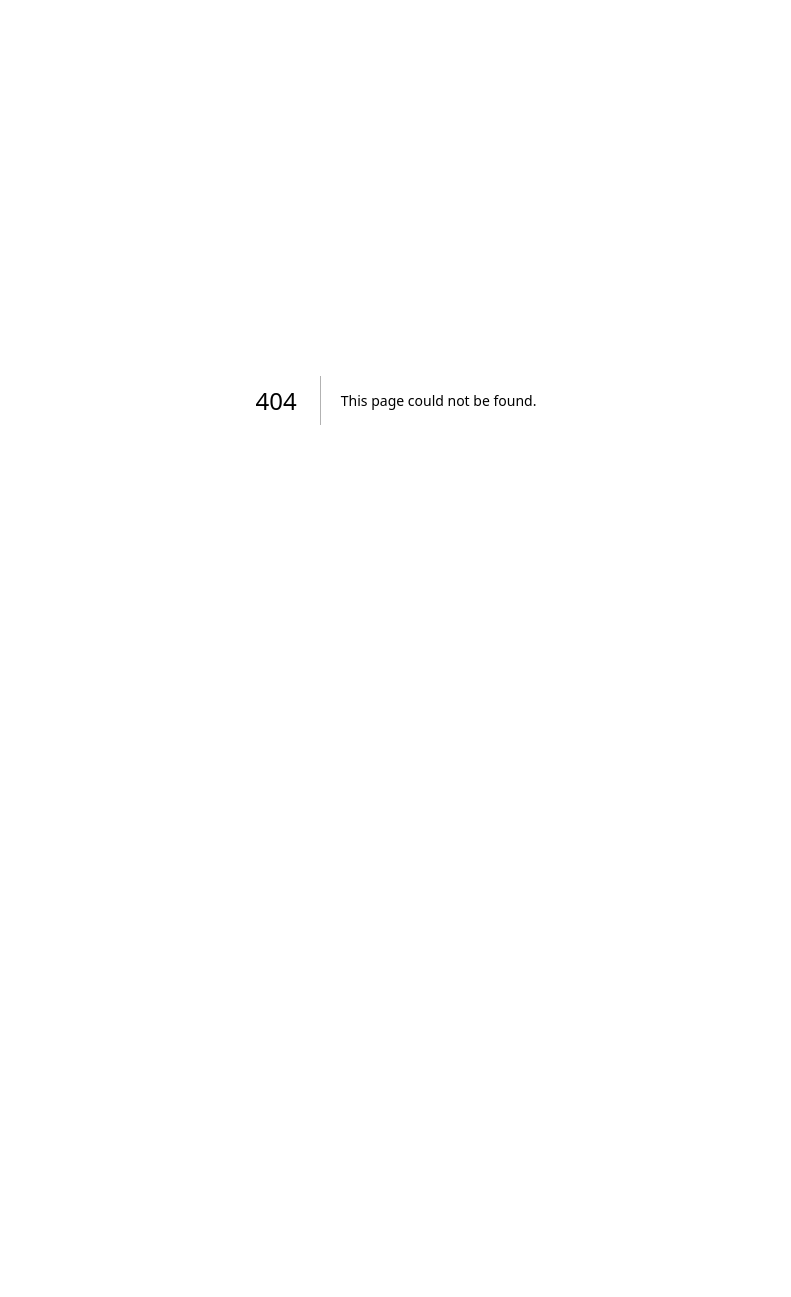
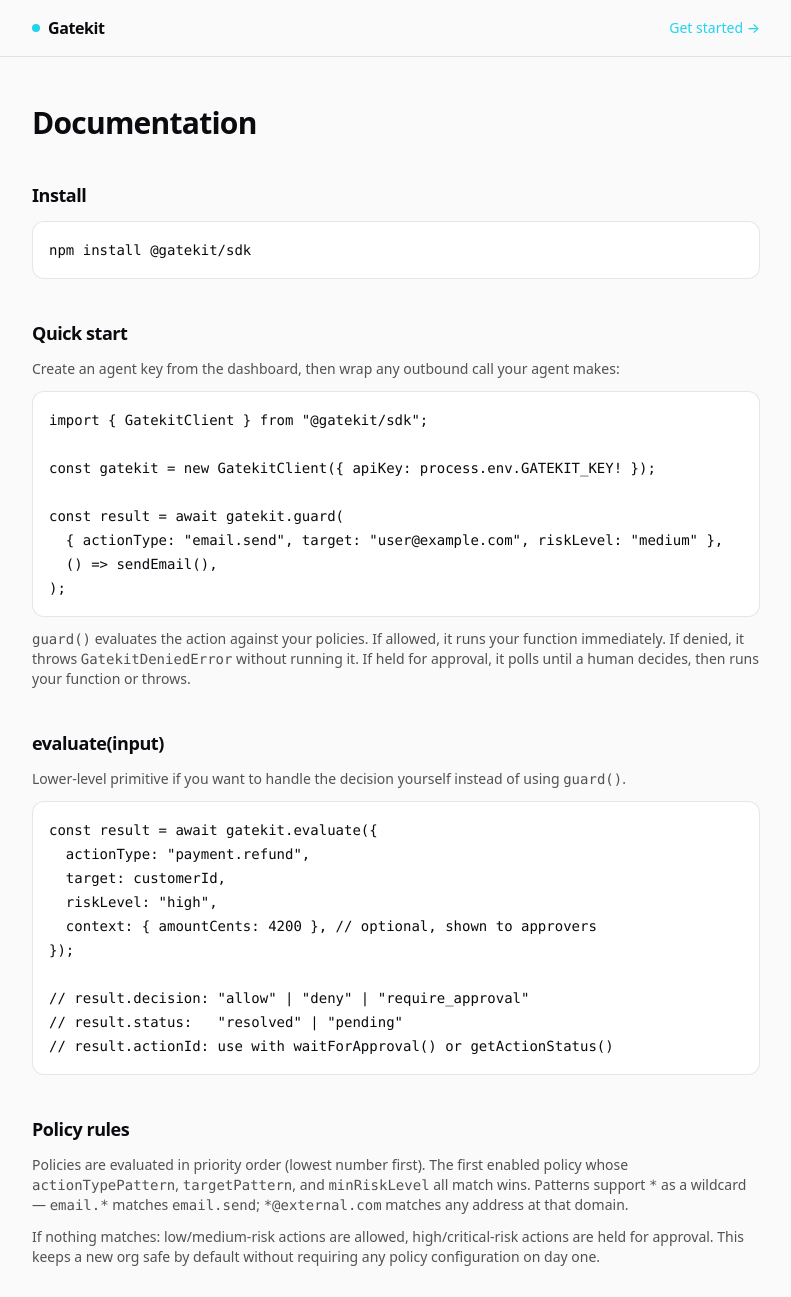
Before and after one commit to taranggoyal70/gatekit, a Next.js app: page /docs in a window 1280 px wide. Before the commit this address had no page. Shown: the top 1297 px of the page, without its empty margins (244-1035 px from the left). Before the commit the page ends 800 px from the top, so only its background shows below. Built offline with nearby package versions, Linux system fonts and the light colour scheme.

Commit message:
feat(marketing): docs page with quick start and API reference

```diff
--- /dev/null
+++ b/src/app/docs/page.tsx
@@ -0,0 +1,113 @@
+import type { Metadata } from "next";
+import Link from "next/link";
+
+export const metadata: Metadata = {
+  title: "Docs — Gatekit",
+  description: "Gatekit API reference: evaluate, guard, and the policy rule format.",
+};
+
+export default function DocsPage() {
+  return (
+    <div className="min-h-screen">
+      <header className="border-b border-[var(--line)]">
+        <div className="mx-auto flex max-w-3xl items-center justify-between px-5 py-4">
+          <Link href="/" className="flex items-center gap-2 font-semibold tracking-tight">
+            <span className="inline-block h-2 w-2 rounded-full bg-[var(--accent)]" />
+            Gatekit
+          </Link>
+          <Link href="/sign-up" className="text-sm font-medium text-[var(--accent)]">
+            Get started →
+          </Link>
+        </div>
+      </header>
+
+      <main className="mx-auto max-w-3xl px-5 py-12">
+        <h1 className="text-3xl font-semibold tracking-tight">Documentation</h1>
+
+        <Section title="Install">
+          <Code>{`npm install @gatekit/sdk`}</Code>
+        </Section>
+
+        <Section title="Quick start">
+          <p className="mb-3 text-sm text-[var(--foreground)]/70">
+            Create an agent key from the dashboard, then wrap any outbound call your agent makes:
+          </p>
+          <Code>{`import { GatekitClient } from "@gatekit/sdk";
+
+const gatekit = new GatekitClient({ apiKey: process.env.GATEKIT_KEY! });
+
+const result = await gatekit.guard(
+  { actionType: "email.send", target: "user@example.com", riskLevel: "medium" },
+  () => sendEmail(),
+);`}</Code>
+          <p className="mt-3 text-sm text-[var(--foreground)]/70">
+            <code>guard()</code> evaluates the action against your policies. If allowed, it runs
+            your function immediately. If denied, it throws <code>GatekitDeniedError</code> without
+            running it. If held for approval, it polls until a human decides, then runs your
+            function or throws.
+          </p>
+        </Section>
+
+        <Section title="evaluate(input)">
+          <p className="mb-3 text-sm text-[var(--foreground)]/70">
+            Lower-level primitive if you want to handle the decision yourself instead of using{" "}
+            <code>guard()</code>.
+          </p>
+          <Code>{`const result = await gatekit.evaluate({
+  actionType: "payment.refund",
+  target: customerId,
+  riskLevel: "high",
+  context: { amountCents: 4200 }, // optional, shown to approvers
+});
+
+// result.decision: "allow" | "deny" | "require_approval"
+// result.status:   "resolved" | "pending"
+// result.actionId: use with waitForApproval() or getActionStatus()`}</Code>
+        </Section>
+
+        <Section title="Policy rules">
+          <p className="mb-3 text-sm text-[var(--foreground)]/70">
+            Policies are evaluated in priority order (lowest number first). The first enabled
+            policy whose <code>actionTypePattern</code>, <code>targetPattern</code>, and{" "}
+            <code>minRiskLevel</code> all match wins. Patterns support{" "}
+            <code>*</code> as a wildcard — <code>email.*</code> matches{" "}
+            <code>email.send</code>; <code>*@external.com</code> matches any address at that
+            domain.
+          </p>
+          <p className="text-sm text-[var(--foreground)]/70">
+            If nothing matches: low/medium-risk actions are allowed, high/critical-risk actions are
+            held for approval. This keeps a new org safe by default without requiring any policy
+            configuration on day one.
+          </p>
+        </Section>
+
+        <Section title="REST API">
+          <p className="mb-3 text-sm text-[var(--foreground)]/70">
+            The SDK is a thin wrapper over this — call it directly from any language.
+          </p>
+          <Code>{`curl -X POST https://api.gatekit.dev/api/v1/evaluate \\
+  -H "Authorization: Bearer gk_live_your_agent_key" \\
+  -H "Content-Type: application/json" \\
+  -d '{"actionType":"email.send","target":"user@example.com","riskLevel":"low"}'`}</Code>
+        </Section>
+      </main>
+    </div>
+  );
+}
+
+function Section({ title, children }: { title: string; children: React.ReactNode }) {
+  return (
+    <section className="mt-10">
+      <h2 className="mb-3 text-lg font-semibold tracking-tight">{title}</h2>
+      {children}
+    </section>
+  );
+}
+
+function Code({ children }: { children: string }) {
+  return (
+    <pre className="overflow-x-auto rounded-xl border border-[var(--line)] bg-[var(--surface)] p-4 text-sm leading-6">
+      {children}
+    </pre>
+  );
+}
```
